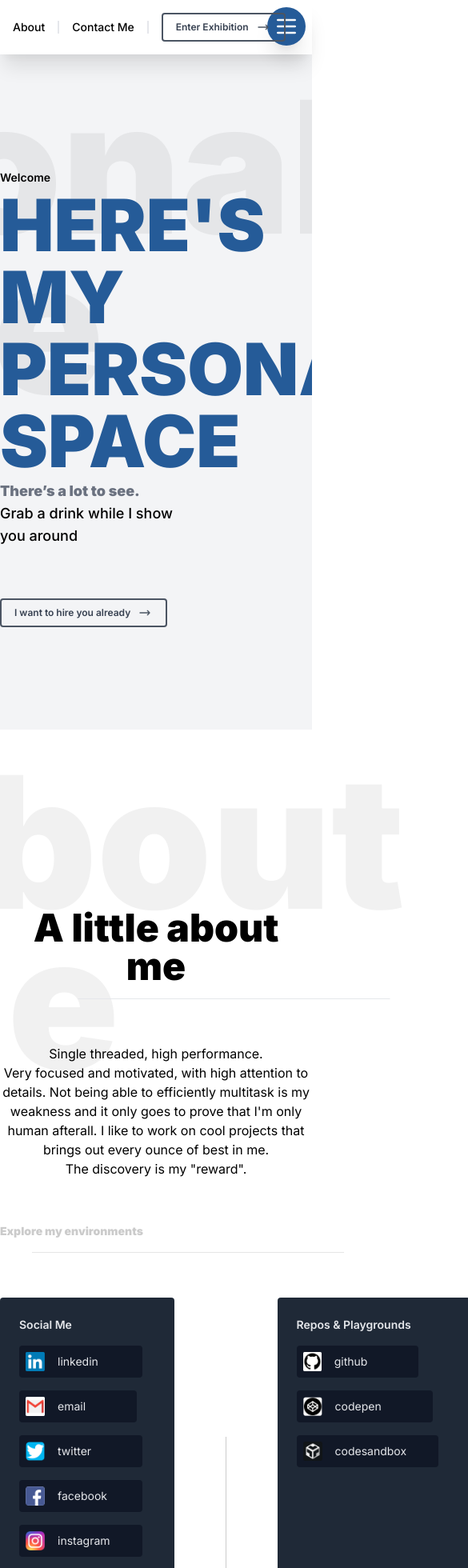
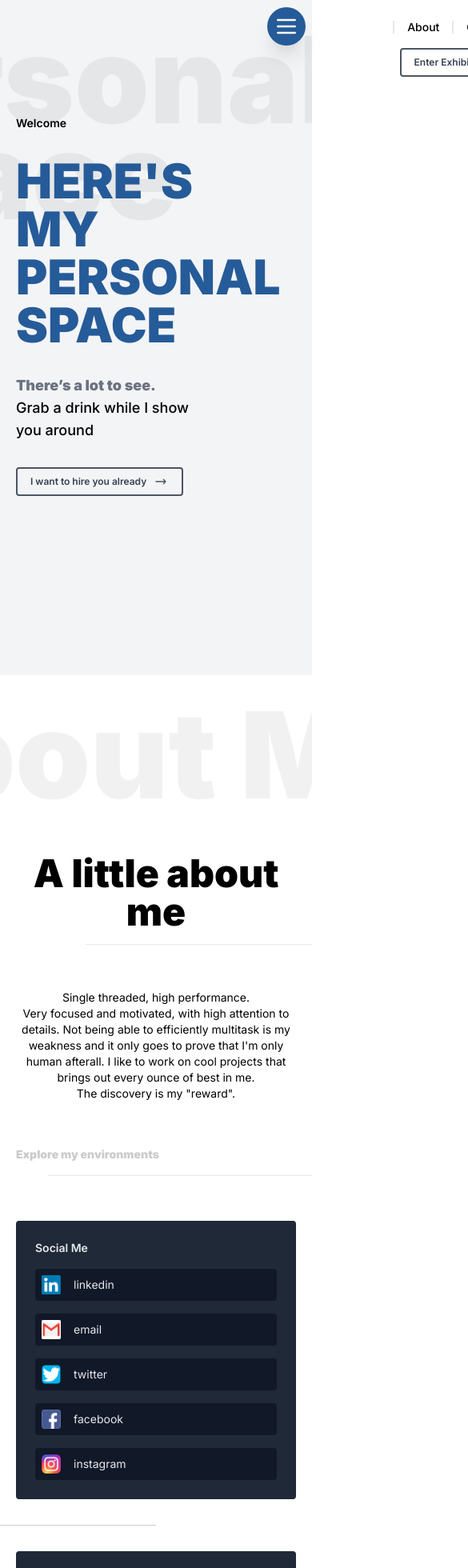
Before and after one commit to frankchoongsaeng/portfolio, a Next.js app: page / in a window 390 px wide. Shown: the top 1960 px of the page at 80% size, 585 px wide, since content can reach past the window. Built offline with nearby package versions, Linux system fonts and the light colour scheme.

Commit message:
added more responsiveness

```diff
--- a/components/card.js
+++ b/components/card.js
@@ -2,7 +2,7 @@ export default function Card({ children, title }) {
   return (
     <div className="p-6 rounded text-sm text-gray-200 bg-gray-800">
       <h3 className="" style={{ fontWeight: 600}}>{title}</h3>
-      <div className="card flex flex-wrap">
+      <div className="card flex flex-col lg:flex-row flex-wrap">
         { children }
       </div>
     </div>
--- a/components/container.js
+++ b/components/container.js
@@ -1,7 +1,7 @@
 export default function Container({ children }) {
 
   return (
-    <div className="container mx-auto relative z-10">
+    <div className="container mx-auto relative z-10 px-5">
       { children }
     </div>
   )
--- a/components/itemproficiency.js
+++ b/components/itemproficiency.js
@@ -2,9 +2,9 @@ import ProgressBar from "components/progressbar";
 
 export default function ItemProficiency({ item, proficiency }) {
   return (
-    <div className="py-1">
-      <div className="flex justify-between text-gray-300">
-        <span className="text-gray-300 mr-36">{item}</span>
+    <div className=" w-full py-1">
+      <div className="flex  justify-between text-gray-300">
+        <span className="text-gray-300 mr-24 md:mr-36">{item}</span>
         <span className="opacity-20" title={`${proficiency}% proficient`}>{proficiency}%</span>
       </div>
       <ProgressBar progress={proficiency} />
--- a/components/listitem.js
+++ b/components/listitem.js
@@ -11,7 +11,7 @@ export default function ListItem({ children, link, ...props }) {
         </a>
       )
       : (
-        <div {...props} className={"flex items-center space-x-4 mt-4 p-2 px-3 bg-gray-900 rounded " + props.className}>
+        <div {...props} style={{flexBasis: ""}} className={"flex  items-center space-x-4 mt-4 p-2 px-3 bg-gray-900 rounded " + props.className}>
           {children}
         </div>
       )
--- a/components/nav.js
+++ b/components/nav.js
@@ -1,47 +1,71 @@
 import Link from "next/link";
 import Container from "components/container";
 import Button from "components/button";
-import { useEffect, useRef, useState } from "react";
+import { useEffect, useState } from "react";
 
 
 export default function Nav() {
 
-  const [shouldShowNav, setShouldShowNav] = useState(null);
+  const [isNavOpen, setIsNavOpen] = useState(false);
+
+  const openNav = () => {
+    setIsNavOpen(true);
+  }
+
+  const closeNav = () => {
+    setIsNavOpen(false);
+  }
 
   useEffect(() => {
+    const handler = () => isNavOpen ? setIsNavOpen(false) : null
 
-    setShouldShowNav(window.scrollY < (window.innerHeight + 200));
-
-    const scrollHandler = (e) => {
-      if (e.currentTarget.scrollY < (e.currentTarget.innerHeight + 200)) {
-        setShouldShowNav(true);
-      }
-      else if (e.currentTarget.scrollY > (e.currentTarget.innerHeight + 200)) {
-        setShouldShowNav(false);
-      }
-    };
-    window.addEventListener("scroll", scrollHandler);
-    return () => window.removeEventListener("scroll", scrollHandler);
-
-  }, [])
+    window.addEventListener("scroll", handler);
+    return () => window.removeEventListener("scroll", handler);
+  })
 
   return (
     <>
       <div className="sticky top-0 z-50 bg-white shadow-xl">
 
         {/* expand button */}
-        <div>
-          <div className="fixed right-0 w-16 h-16 mt-px p-2">
-            <button className="block h-full w-full m-0 p-2 text-gray-50 border border-none rounded-full shadow-xl" style={{ backgroundColor: "#255B98" }}>
+        <div className="fixed right-0 z-0 w-full" style={{ zIndex: -100 }}>
+          <div className={`w-16 h-16 mt-px p-2 ml-auto relative z-10`} style={{ transformStyle: "preserve-3d" }}>
+            <button
+              className={`nav-toggle-btn block h-full w-full m-0 p-2 text-gray-50 border border-none rounded-full shadow-xl transition-transform transform focus:outline-none hover:opacity-95 ${isNavOpen ? 'open' : ''}`}
+              style={{ backgroundColor: "#255B98" }}
+              onClick={openNav}
+            >
               <svg xmlns="http://www.w3.org/2000/svg" fill="currentColor" viewBox="0 0 24 24" stroke="currentColor">
                 <path strokeLinecap="round" strokeLinejoin="round" strokeWidth="2" d="M4 6h16M4 12h16M4 18h16" />
               </svg>
             </button>
           </div>
+
+          <div className={`flex justify-center fixed left-0 top-0 z-0 items-center w-full transition-transform transform  ${isNavOpen ? "translate-x-0" : "translate-x-full"}`}>
+            <div
+              onClick={closeNav}
+              className={`overlay fixed top-0 left-0 z-0 w-screen h-screen bg-gray-600 opacity-0 ${isNavOpen ? 'visible' : 'invisible'}`}
+            />
+
+            <nav className="flex items-center flex-wrap space-x-4 sm:space-x-8 lg:space-x-16 text-sm font-medium overflow-x-auto whitespace-nowrap py-2 px-4 relative z-auto w-full justify-center bg-white">
+              <span className="inline-block sm:hidden h-4 border-l-2 border-light"></span>
+              <Link href="#about">
+                <a className="nav-item inline-block py-4 focus:outline-none focus:underline hover:underline">About</a>
+              </Link>
+              <span className="inline-block h-4 border-l-2 border-light"></span>
+              <Link href="#contact">
+                <a className="nav-item inline-block py-4 focus:outline-none focus:underline hover:underline">Contact Me</a>
+              </Link>
+              <span className="inline-block h-4 border-l-2 border-light"></span>
+              <div className="pr-8">
+                <Button>Enter Exhibition</Button>
+              </div>
+            </nav>
+          </div>
         </div>
 
         {/* nav bar */}
-        <div className="">
+        <div className="relative z-10 bg-white hidden md:block">
           <Container>
             <div className="flex items-center justify-center">
               {/* <h4 className="text-xl font-bold text-gray-400">LOGO</h4> */}
--- a/components/specialtitle.js
+++ b/components/specialtitle.js
@@ -29,23 +29,25 @@ export default function SpecialTitle({ children, position, variant, animationDir
     // add a scroll listener to the window and remove it when the component gets destroyed
     window.addEventListener("scroll", scrollTitle);
     return () => {
-      observer.current.unObserve();
       window.removeEventListener("scroll", scrollTitle);
     }
   }, [])
 
   return (
+    <>
+      {/* for very small screens */}
       <h1
         style={{
           zIndex: "0",
-        fontSize: "230px",
-        lineHeight: "200px",
+          // fontSize: "150px",
+          lineHeight: "0.8",
           ...position
         }}
-      className={`absolute font-bold ${variant === 'dark' ? 'text-black opacity-30' : 'opacity-5 '}`}
+        className={`absolute font-bold text-150 sm:text-180 md:text-210 lg:text-240 whitespace-nowrap overflow-hidden ${variant === 'dark' ? 'text-black opacity-30' : 'opacity-5 '}`}
         ref={titleRef}
       >
-      { children}
+        {children}
       </h1>
+    </>
   )
 }
--- a/layouts/main.js
+++ b/layouts/main.js
@@ -12,7 +12,7 @@ export default function MainLayout({ children }) {
         <Nav />
 
         {/* Hero Section */}
-        <div className="bg-gray-100 h-screen pt-36 relative overflow-hidden">
+        <div className="bg-gray-100 min-h-screen pt-36 relative overflow-hidden">
           <SpecialTitle position={{
             top: "40px",
             right: "80px",
@@ -25,9 +25,9 @@ export default function MainLayout({ children }) {
               </h4>
             </div>
 
-            <div className="flex mt-16">
-              <div className="flex-1 space-y-16">
-                <h1 className="text-6xl font-bold uppercase transform scale-150 translate-x-1/4" style={{ color: "#255b98" }}>Here's my <br /> personal space</h1>
+            <div className="flex mt-8 md:mt-16">
+              <div className="flex-1 space-y-8 md:space-y-16">
+                <h1 className="text-6xl sm:text-7xl md:text-6xl font-bold uppercase transform md:scale-150 md:translate-x-1/4" style={{ color: "#255b98" }}>Here's my <br /> personal space</h1>
                 <div className="flex items-center space-x-6">
                   {/* <img className="w-10" src="/images/drink.png" alt="an image of a drink for you" /> */}
                   <p className="font-medium text-lg">
@@ -52,12 +52,12 @@ export default function MainLayout({ children }) {
       { children}
 
       <footer className="text-center">
-        <p className="py-16 text-sm text-gray-200 bg-black">
+        <p className="py-16 px-6 text-sm text-gray-200 bg-black">
           <span className="opacity-90">You've reached the end of my Portfolio. if you like what you see, contact me and let's have a chat.</span>
           <br />
           <span className="font-medium">Thanks for getting this far.</span>
         </p>
-        <p className="py-4 text-sm text-gray-200 bg-gray-900">
+        <p className="py-4 px-6 text-sm text-gray-200 bg-gray-900">
           <span className="opacity-30">Copyright 2021</span>
         </p>
       </footer>
--- a/pages/index.js
+++ b/pages/index.js
@@ -39,13 +39,13 @@ export default function Home() {
       <div className="">
         <MainLayout>
           {/* about me section */}
-          <section className="min-h-screen relative pt-56 pb-32" id="about">
+          <section className="min-h-screen relative pt-56 pb-32 overflow-hidden" id="about">
             <SpecialTitle position={{ top: "40px", left: "80px" }}>
               About Me
         </SpecialTitle>
             <Container>
               <SectionTitle addLine={true}>A little about me</SectionTitle>
-              <p className="my-14 text-center mx-auto" style={{ maxWidth: "640px" }}>
+              <p className="my-14 text-center mx-auto text-sm sm:text-base" style={{ maxWidth: "640px" }}>
                 Single threaded, high performance.<br />
                 Very focused and motivated, with high attention to details. Not being able to efficiently multitask is my weakness and it only goes to prove that I'm only human afterall.
                 I like to work on cool projects that brings out every ounce of best in me.<br />
@@ -54,42 +54,45 @@ export default function Home() {
               <SmallTitle addLine={true}>
                 Explore my environments
               </SmallTitle>
-              <div className="flex flex-grow items-stretch space-x-16 mt-14">
+              <div className="flex flex-col sm:flex-row items-stretch justify-center space-y-8 sm:space-y-0 space-x-0 sm:space-x-8 md:space-x-12 lg:space-x-16 mt-14">
                 <Card title="Social Me">
-                  <ListItem className="mr-4" link="https://www.linkedin.com/in/frank-choongsaeng-9a6725176/">
+                  <ListItem className="lg:mr-4" link="https://www.linkedin.com/in/frank-choongsaeng-9a6725176/">
                     <img src="/images/linkedin logo.png" alt="linkedin logo" className="h-6" />
                     <p>linkedin</p>
                   </ListItem>
-                  <ListItem className="mr-4" link="mailto:frankchoongsaeng@gmail.com">
+                  <ListItem className="lg:mr-4" link="mailto:frankchoongsaeng@gmail.com">
                     <img src="/images/gmail logo.png" alt="gmail logo" className="h-6" />
                     <p>email</p>
                   </ListItem>
-                  <ListItem className="mr-4" link="https://twitter.com/choongsaengF">
+                  <ListItem className="lg:mr-4" link="https://twitter.com/choongsaengF">
                     <img src="/images/twitter logo.png" alt="twitter logo" className="h-6" />
                     <p>twitter</p>
                   </ListItem>
-                  <ListItem className="mr-4" link="https://www.facebook.com/frank.ebuka.94/">
+                  <ListItem className="lg:mr-4" link="https://www.facebook.com/frank.ebuka.94/">
                     <img src="/images/facebook logo.png" alt="facebook logo" className="h-6" />
                     <p>facebook</p>
                   </ListItem>
-                  <ListItem className="mr-4" link="https://www.instagram.com/frank_choongsaeng/">
+                  <ListItem className="lg:mr-4" link="https://www.instagram.com/frank_choongsaeng/">
                     <img src="/images/instagram logo.png" alt="instagram logo" className="h-6" />
                     <p>instagram</p>
                   </ListItem>
                 </Card>
 
-                <span className="block border-l border-black transform translate-y-2/4 opacity-20"></span>
+                {/* horizontal for mobile */}
+                <span className="block sm:hidden border-t border-black transform -translate-x-2/4 opacity-20"></span>
+                {/* vertical for bigger screens */}
+                <span className="hidden sm:block border-l border-black transform translate-y-1/4 opacity-20"></span>
 
                 <Card title="Repos & Playgrounds">
-                  <ListItem className="mr-4" link="https://github.com/frankchoongsaeng">
+                  <ListItem className="lg:mr-4" link="https://github.com/frankchoongsaeng">
                     <img src="/images/github logo.png" alt="github logo" className="h-6" />
                     <p>github</p>
                   </ListItem>
-                  <ListItem className="mr-4" link="https://codepen.io/frankchoongsaeng/">
+                  <ListItem className="lg:mr-4" link="https://codepen.io/frankchoongsaeng/">
                     <img src="/images/codepen logo.png" alt="codepen logo" className="h-6" />
                     <p>codepen</p>
                   </ListItem>
-                  <ListItem className="mr-4" link="https://codesandbox.io/u/frankchoongsaeng">
+                  <ListItem className="lg:mr-4" link="https://codesandbox.io/u/frankchoongsaeng">
                     <img src="/images/codesandbox logo.png" alt="codesandbox logo" className="h-6" />
                     <p>codesandbox</p>
                   </ListItem>
@@ -121,7 +124,7 @@ export default function Home() {
           </section>
 
           {/* why me section */}
-          <section className="min-h-screen relative pt-56 pb-32 bg-gray-200 text-gray-800">
+          <section className="min-h-screen relative pt-56 pb-32 bg-gray-200 text-gray-800 overflow-hidden">
 
 
             <SpecialTitle position={{
@@ -135,7 +138,7 @@ export default function Home() {
               <SectionTitle addLine={true} lineDirection="left">
                 Why me?
           </SectionTitle>
-              <p className="my-14 text-center mx-auto" style={{ maxWidth: "640px" }}>
+              <p className="my-14 text-center mx-auto text-sm sm:text-base" style={{ maxWidth: "640px" }}>
                 Great question!.<br />
             Lorem ipsum dolor sit amet, consectetur adipiscing elit. Tempor id in id molestie vitae amet pellentesque. Potenti nulla sapien ullamcorper gravida sed in dolor massa. Et posuere sollicitudin turpis ac lacus. Neque mi commodo arcu risus, leo tortor risus.
           </p>
@@ -144,36 +147,36 @@ export default function Home() {
                 Programming & Coding
           </SmallTitle>
 
-              <div className="flex flex-grow flex-wrap items-stretch mt-6 mb-16">
-                <ListItem className="mr-4 font-medium text-sm items-center">
+              <div className="flex flex-col sm:flex-row flex-grow flex-wrap items-stretch mt-6 mb-16">
+                <ListItem className="sm:mr-4 font-medium text-sm items-center">
                   <img src="/images/html logo.png" alt="html logo" className="h-8" />
                   <ItemProficiency item="HTML" proficiency="96" />
                 </ListItem>
-                <ListItem className="mr-4 font-medium text-sm items-center">
+                <ListItem className="sm:mr-4 font-medium text-sm items-center">
                   <img src="/images/css logo.png" alt="css logo" className="h-8" />
                   <ItemProficiency item="CSS" proficiency="90" />
                 </ListItem>
-                <ListItem className="mr-4 font-medium text-sm items-center">
+                <ListItem className="sm:mr-4 font-medium text-sm items-center">
                   <img src="/images/javascript logo.png" alt="javascript logo" className="h-8" />
                   <ItemProficiency item="Javascript" proficiency="91" />
                 </ListItem>
-                <ListItem className="mr-4 font-medium text-sm items-center">
+                <ListItem className="sm:mr-4 font-medium text-sm items-center">
                   <img src="/images/php logo.png" alt="php logo" className="h-8" />
                   <ItemProficiency item="PHP" proficiency="76" />
                 </ListItem>
-                <ListItem className="mr-4 font-medium text-sm items-center">
+                <ListItem className="sm:mr-4 font-medium text-sm items-center">
                   <img src="/images/nodejs logo.png" alt="nodejs logo" className="h-8" />
                   <ItemProficiency item="NodeJS" proficiency="88" />
                 </ListItem>
-                <ListItem className="mr-4 font-medium text-sm items-center">
+                <ListItem className="sm:mr-4 font-medium text-sm items-center">
                   <img src="/images/reactjs logo.png" alt="reactjs logo" className="h-8" />
                   <ItemProficiency item="ReactJS" proficiency="89" />
                 </ListItem>
-                <ListItem className="mr-4 font-medium text-sm items-center">
+                <ListItem className="sm:mr-4 font-medium text-sm items-center">
                   <img src="/images/linkedin logo.png" alt="linkedin logo" className="h-8" />
                   <ItemProficiency item="Python" proficiency="70" />
                 </ListItem>
-                <ListItem className="mr-4 font-medium text-sm items-center">
+                <ListItem className="sm:mr-4 font-medium text-sm items-center">
                   <img src="/images/linkedin logo.png" alt="linkedin logo" className="h-8" />
                   <ItemProficiency item="Wordpress" proficiency="70" />
                 </ListItem>
@@ -183,16 +186,16 @@ export default function Home() {
                 Graphics Design, UI & Prototyping
           </SmallTitle>
 
-              <div className="flex flex-grow flex-wrap items-stretch mt-6">
-                <ListItem className="mr-4 font-medium text-sm items-center">
+              <div className="flex flex-col sm:flex-row flex-grow flex-wrap items-stretch mt-6">
+                <ListItem className="sm:mr-4 font-medium text-sm items-center">
                   <img src="/images/coreldraw logo.png" alt="coreldraw logo" className="h-8" />
                   <ItemProficiency item="CorelDraw" proficiency="98" />
                 </ListItem>
-                <ListItem className="mr-4 font-medium text-sm items-center">
+                <ListItem className="sm:mr-4 font-medium text-sm items-center">
                   <img src="/images/photoshop logo.png" alt="photoshop logo" className="h-8" />
                   <ItemProficiency item="Photoshop" proficiency="75" />
                 </ListItem>
-                <ListItem className="mr-4 font-medium text-sm items-center">
+                <ListItem className="sm:mr-4 font-medium text-sm items-center">
                   <img src="/images/figma logo.png" alt="figma logo" className="h-8" />
                   <ItemProficiency item="Figma" proficiency="76" />
                 </ListItem>
@@ -212,12 +215,12 @@ export default function Home() {
                   style={{
                     maxWidth: "728px"
                   }}
-                  className="flex flex-wrap items-stretch space-x-4 mx-auto text-sm"
+                  className="flex flex-col sm:flex-row flex-wrap items-stretch space-y-4 sm:space-y-0 sm:space-x-4 mx-auto text-sm"
                 >
-                  <div className="flex-1">
+                  <div className="flex-1 h-48 sm:h-auto mt-4 sm:mt-0">
                     <textarea className="font-semibold transition-all h-full w-full resize-none p-3 border-4 border-gray-500 rounded-md focus:opacity-100 outline-none focus:outline-none opacity-60" name="message" id="message" placeholder="Type your message here..."></textarea>
                   </div>
-                  <div className="flex flex-col items-stretch space-y-4 flex-1">
+                  <div className="flex flex-col items-stretch space-y-4 flex-1 order-first sm:order-none">
                     <div className="ct-form-control">
                       <input className="transition-all w-full p-3 border-4 border-gray-500 rounded-md focus:opacity-100 outline-none focus:outline-none opacity-60" type="text" placeholder="Full Name" />
                     </div>
@@ -227,9 +230,12 @@ export default function Home() {
                     <div className="ct-form-control">
                       <input className="transition-all w-full p-3 border-4 border-gray-500 rounded-md focus:opacity-100 outline-none focus:outline-none opacity-60" type="text" placeholder="Subject" />
                     </div>
-                    <div className="self-start">
+                    <div className="hidden sm:block self-center sm:self-start">
                       <Button className="align" variant="dark">Send Message</Button>
                     </div>
+                  </div>
+                  <div className="self-center sm:hidden">
+                    <Button className="align" variant="dark">Send Message</Button>
                   </div>
                 </div>
               </form>
@@ -238,7 +244,7 @@ export default function Home() {
                 <span className="opacity-90 font-bold">Does whatsapp or calling sound better?</span>
                 <br />
                 <span className="inline-block font-medium mt-2 ">
-                  Here you go:
+                  <span className="inline-block mb-2 sm:inline sm:mb-0">Here you go:</span> <br className="block sm:hidden" />
                   <span className="inline-block font-bold tracking-wider mx-2">
                     <img className="inline-block mr-2 overflow-hidden rounded-full" src="/images/ghana.svg" alt="svg flag of ghana" width="20" />
                     <a href="tel:+233502655122" className="inline-block focus:outline-none focus:underline hover:underline">+233502655122</a>
--- a/styles/globals.css
+++ b/styles/globals.css
@@ -8,7 +8,7 @@
 @tailwind utilities;
 
 * {
-  @apply box-border;
+  /* @apply box-border; */
 }
 
 html,
@@ -17,12 +17,6 @@ body {
   font-family: Inter, -apple-system, BlinkMacSystemFont, Segoe UI, Roboto, Oxygen,
     Ubuntu, Cantarell, Fira Sans, Droid Sans, Helvetica Neue, sans-serif;
 }
-
-body {
-  width: 100vw;
-  overflow-x: hidden;
-}
-
 
 a {
   color: inherit;
@@ -75,3 +69,15 @@ a {
 .btn:active .arrow {
   @apply translate-x-0;
 }
+
+.fixed-nav {
+  transform-style: preserve-3d;
+}
+
+/* .nav-toggle-btn {
+  @apply block h-full w-full m-0 p-2 relative z-10 text-gray-50 border border-none rounded-full shadow-xl transition-transform;
+} */
+
+.nav-toggle-btn.open {
+  transform: rotateY(90deg);
+}
--- a/tailwind.config.js
+++ b/tailwind.config.js
@@ -7,7 +7,18 @@ module.exports = {
       './layouts/**/*.{js,jsx,tsx}'
     ]
   },
-   theme: {},
-   variants: {},
+   theme: {
+     extend: {
+      fontSize: {
+        150: "150px",
+        180: "180px",
+        210: "210px",
+        240: "240px",
+      }
+     }
+   },
+   variants: {
+
+   },
    plugins: [],
  }
```
Lines whose indentation alone changed are shown as unchanged.
